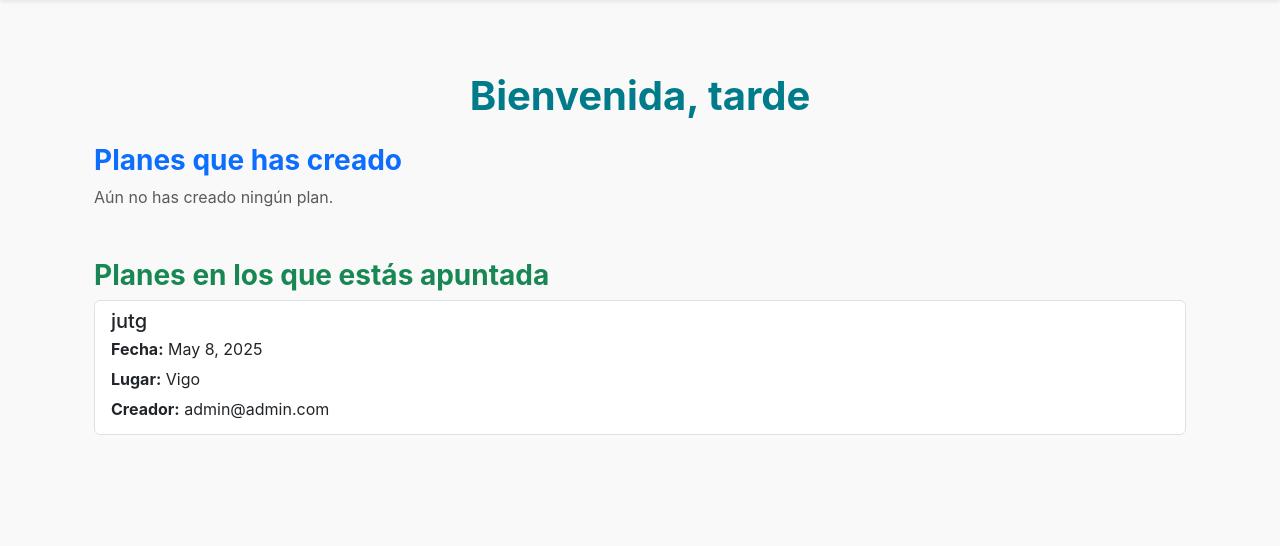
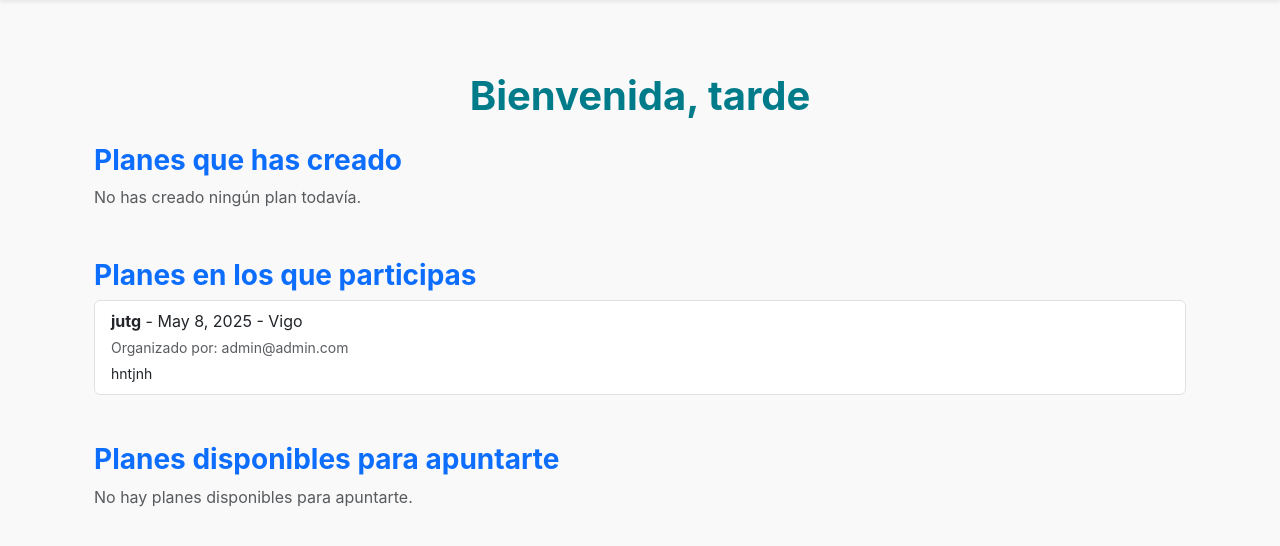
Before and after one commit to monsebolena/planmatch, a Django app: page /panel/ in a window 1280 px wide. Shown: the part 62-608 px from the top of the page. Run offline with Django 5.2, Linux system fonts and the light colour scheme; a user stored in the database is signed in; data comes from the database, SQL or seed files in the repository; both versions use the stored data as it was after the commit; tables that the repository leaves empty hold one stand-in row (values such as "Sample post").

Commit message:
añadir plan

```diff
--- a/pagina/app1/templates/app1/panel.html
+++ b/pagina/app1/templates/app1/panel.html
@@ -5,56 +5,77 @@
 <div class="container py-5">
     <h1 class="mb-4 text-center">Bienvenida, {{ user.username }}</h1>
 
-    <!-- PLANES CREADOS -->
+    <!-- Planes creados por el usuario -->
     <div class="mb-5">
         <h3 class="text-primary">Planes que has creado</h3>
         {% if planes_creados %}
         <ul class="list-group">
             {% for plan in planes_creados %}
             <li class="list-group-item">
-                <h5 class="mb-1">{{ plan.titulo }}</h5>
-                <p class="mb-1"><strong>Fecha:</strong> {{ plan.fecha }}</p>
-                <p class="mb-1"><strong>Lugar:</strong> {{ plan.lugar }}</p>
-                <p class="mb-1"><strong>Capacidad:</strong> {{ plan.capacidad_maxima }}</p>
-                <p><strong>Participantes:</strong></p>
-                {% if plan.participantes.all %}
-                <ul>
-                    {% for participante in plan.participantes.all %}
-                    <li>{{ participante.username }}</li>
-                    {% endfor %}
-                </ul>
-                {% else %}
-                <p class="text-muted">Aún no hay participantes.</p>
-                {% endif %}
-                <div class="mt-3">
-                    <a href="{% url 'editar_plan' plan.id %}" class="btn btn-sm btn-warning">✏️ Editar</a>
-                    <a href="{% url 'eliminar_plan' plan.id %}" class="btn btn-sm btn-danger"
-                        onclick="return confirm('¿Seguro que quieres eliminar este plan?');">🗑️ Eliminar</a>
+                <div class="d-flex justify-content-between align-items-center">
+                    <div>
+                        <strong>{{ plan.titulo }}</strong><br>
+                        <span class="text-muted">{{ plan.fecha }} - {{ plan.lugar }}</span><br>
+                        <span>Plazas disponibles: {{ plan.capacidad_maxima }}</span><br>
+                        <small class="text-muted">Descripción: {{ plan.descripcion }}</small><br>
+                        <small class="text-muted">Participantes ({{ plan.participantes.count }}):
+                            {% for p in plan.participantes.all %}
+                                {{ p.username }}{% if not forloop.last %}, {% endif %}
+                            {% empty %}Ninguno
+                            {% endfor %}
+                        </small>
+                    </div>
+                    <div>
+                        <a href="{% url 'editar_plan' plan.id %}" class="btn btn-sm btn-warning me-2">Editar</a>
+                        <a href="{% url 'eliminar_plan' plan.id %}" class="btn btn-sm btn-danger">Eliminar</a>
+                    </div>
                 </div>
             </li>
             {% endfor %}
         </ul>
         {% else %}
-        <p class="text-muted">Aún no has creado ningún plan.</p>
+        <p class="text-muted">No has creado ningún plan todavía.</p>
         {% endif %}
     </div>
 
-    <!-- PLANES APUNTADOS -->
-    <div>
-        <h3 class="text-success">Planes en los que estás apuntada</h3>
+    <!-- Planes a los que el usuario está apuntado -->
+    <div class="mb-5">
+        <h3 class="text-primary">Planes en los que participas</h3>
         {% if planes_apuntado %}
         <ul class="list-group">
             {% for plan in planes_apuntado %}
             <li class="list-group-item">
-                <h5 class="mb-1">{{ plan.titulo }}</h5>
-                <p class="mb-1"><strong>Fecha:</strong> {{ plan.fecha }}</p>
-                <p class="mb-1"><strong>Lugar:</strong> {{ plan.lugar }}</p>
-                <p class="mb-1"><strong>Creador:</strong> {{ plan.creador.username }}</p>
+                <strong>{{ plan.titulo }}</strong> - {{ plan.fecha }} - {{ plan.lugar }}<br>
+                <small class="text-muted">Organizado por: {{ plan.creador.username }}</small><br>
+                <small>{{ plan.descripcion }}</small>
             </li>
             {% endfor %}
         </ul>
         {% else %}
-        <p class="text-muted">No estás apuntada a ningún plan todavía.</p>
+        <p class="text-muted">Aún no estás apuntada a ningún plan.</p>
+        {% endif %}
+    </div>
+
+    <!-- Planes disponibles para apuntarse -->
+    <div>
+        <h3 class="text-primary">Planes disponibles para apuntarte</h3>
+        {% if planes_disponibles %}
+        <ul class="list-group">
+            {% for plan in planes_disponibles %}
+            <li class="list-group-item">
+                <strong>{{ plan.titulo }}</strong> - {{ plan.fecha }} (Plazas: {{ plan.capacidad_maxima }})<br>
+                <span>{{ plan.descripcion }}</span><br>
+                <small>Organizado por: {{ plan.creador.username }}</small>
+
+                <form action="{% url 'apuntarse_plan' plan.id %}" method="post" class="mt-2">
+                    {% csrf_token %}
+                    <button type="submit" class="btn btn-success btn-sm">Apuntarme</button>
+                </form>
+            </li>
+            {% endfor %}
+        </ul>
+        {% else %}
+        <p class="text-muted">No hay planes disponibles para apuntarte.</p>
         {% endif %}
     </div>
 </div>
--- a/pagina/app1/views.py
+++ b/pagina/app1/views.py
@@ -4,6 +4,11 @@ from django.contrib.auth import authenticate, login, logout
 from django.contrib.auth.forms import UserCreationForm
 from .forms import PlanForm
 from .models import Plan  # ¡IMPORTANTE!
+from django.contrib import messages
+from django.shortcuts import get_object_or_404
+from .models import Plan
+from django.db import models
+
 
 # Página de inicio
 def index(request):
@@ -100,3 +105,31 @@ def eliminar_plan(request, plan_id):
         plan.delete()
         return redirect('panel')
     return render(request, 'app1/eliminar_plan.html', {'plan': plan})
+
+@login_required
+def apuntarse_plan(request, plan_id):
+    plan = get_object_or_404(Plan, id=plan_id)
+
+    if request.user in plan.participantes.all():
+        messages.warning(request, "Ya estás apuntado a este plan.")
+    elif plan.participantes.count() >= plan.capacidad_maxima:
+        messages.error(request, "Este plan ya está completo.")
+    else:
+        plan.participantes.add(request.user)
+        messages.success(request, "Te has apuntado correctamente al plan.")
+
+    return redirect('panel')  # o redirige a una vista de detalle si lo prefieres
+
+@login_required
+def panel(request):
+    usuario = request.user
+    planes_creados = Plan.objects.filter(creador=usuario)
+    planes_apuntado = Plan.objects.filter(participantes=usuario)
+    # Planes disponibles donde NO soy creador, no estoy apuntado y hay plazas disponibles
+    planes_disponibles = Plan.objects.exclude(creador=usuario).exclude(participantes=usuario).filter(participantes__lt=models.F('capacidad_maxima'))
+
+    return render(request, 'app1/panel.html', {
+        'planes_creados': planes_creados,
+        'planes_apuntado': planes_apuntado,
+        'planes_disponibles': planes_disponibles,
+    })
--- a/pagina/mysite/urls.py
+++ b/pagina/mysite/urls.py
@@ -28,6 +28,10 @@ urlpatterns = [
     path('logout/', views.logout_view, name='logout'),
     path('plan/editar/<int:plan_id>/', views.editar_plan, name='editar_plan'),
     path('plan/eliminar/<int:plan_id>/', views.eliminar_plan, name='eliminar_plan'),
+    path('apuntarse/<int:plan_id>/', views.apuntarse_plan, name='apuntarse_plan'),
+
+
+
 
 
 
```
Also changed, not shown: pagina/db.sqlite3.
